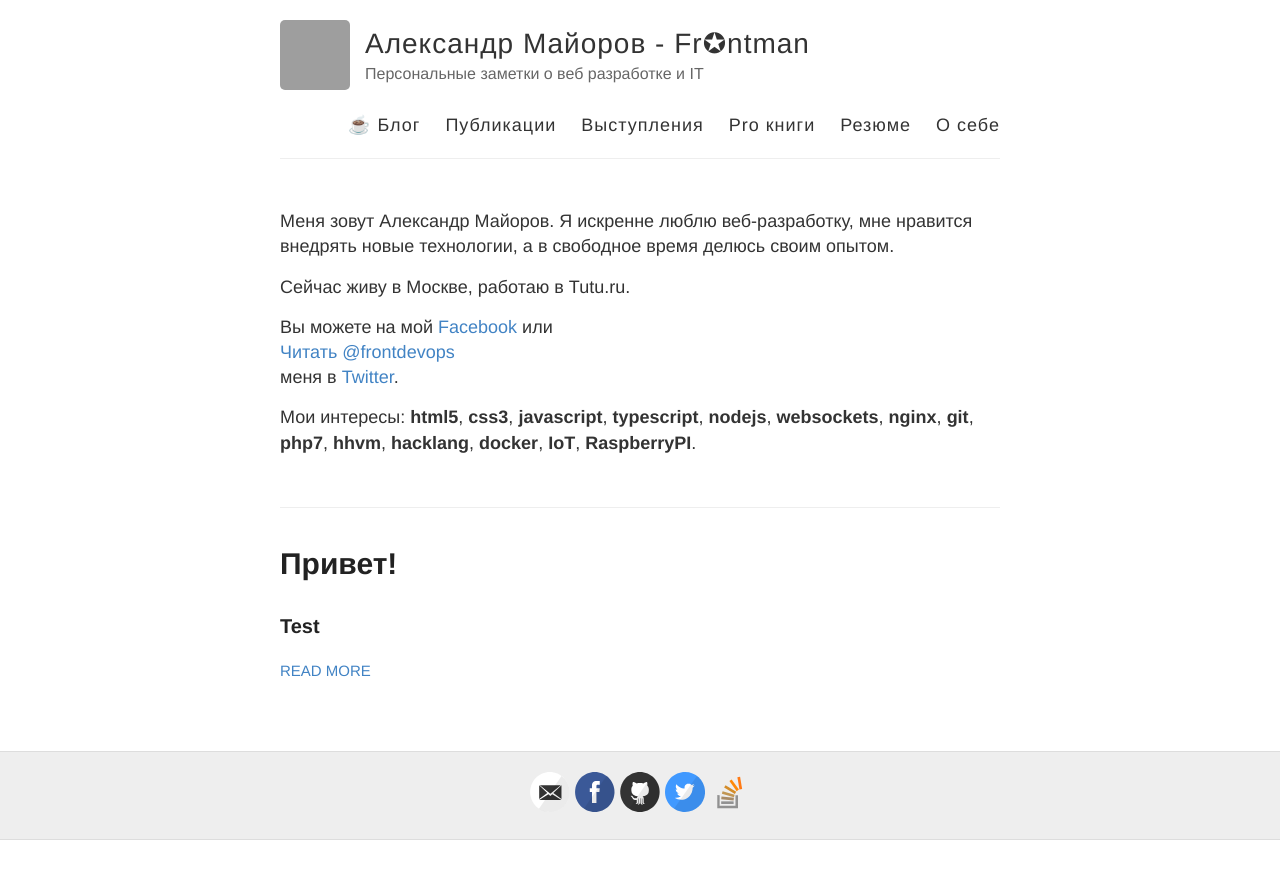
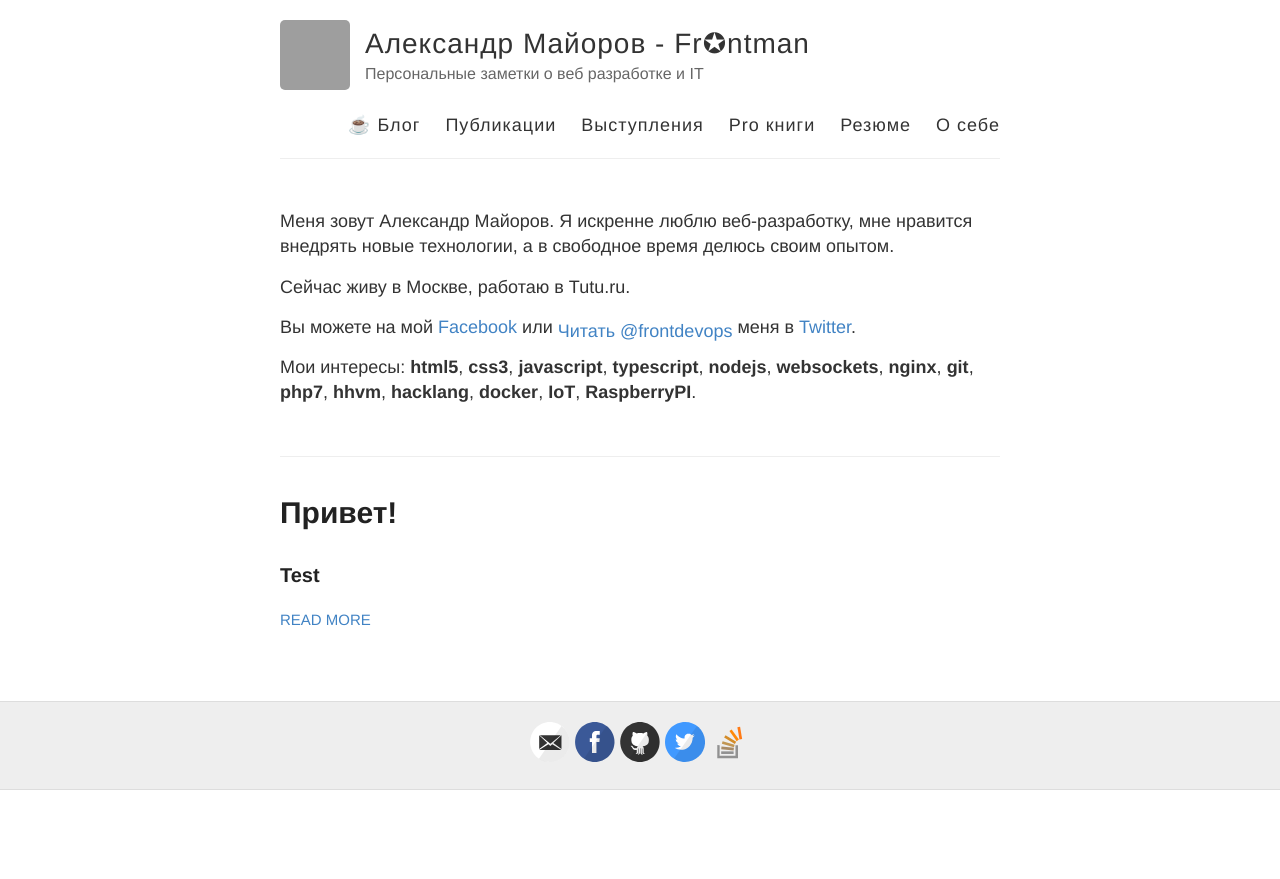
Before and after one commit to frontdevops/alexmayorov.github.io, a Jekyll site: the page built from index.html, in a window 1280 px wide. Shown: the top 879 px of the page. Built offline with Jekyll 4.4.1, drawn with Linux system fonts in a browser that asks for light colours; Markdown is read by kramdown in place of the engine named in the settings; comment, search, counter and statistics services are not loaded; grey boxes are pictures that could not be loaded.

Commit message:
Update index.html

```diff
--- a/index.html
+++ b/index.html
@@ -13,7 +13,7 @@ layout: default
 
       <div><div style="float:left;margin-right: 4px">Вы можете</div> <div style="top:-4px" class="fb-follow" data-href="https://www.facebook.com/alexander.majorov" data-layout="button" data-show-faces="true"></div>
         на мой <a href="https://www.facebook.com/alexander.majorov" target="_blank">Facebook</a>
-        или <div><a href="https://twitter.com/frontdevops" class="twitter-follow-button" data-show-count="false" data-lang="ru" data-show-screen-name="false">Читать @frontdevops</a>
+        или <div style="display:inline;position:relative;top:4px"><a href="https://twitter.com/frontdevops" class="twitter-follow-button" data-show-count="false" data-lang="ru" data-show-screen-name="false">Читать @frontdevops</a>
         <script>!function(d,s,id){var js,fjs=d.getElementsByTagName(s)[0],p=/^http:/.test(d.location)?'http':'https';if(!d.getElementById(id)){js=d.createElement(s);js.id=id;js.src=p+'://platform.twitter.com/widgets.js';fjs.parentNode.insertBefore(js,fjs);}}(document, 'script', 'twitter-wjs');</script></div>
         меня в <a href="https://twitter.com/frontdevops" target="_blank">Twitter</a>.
       </div>
```
